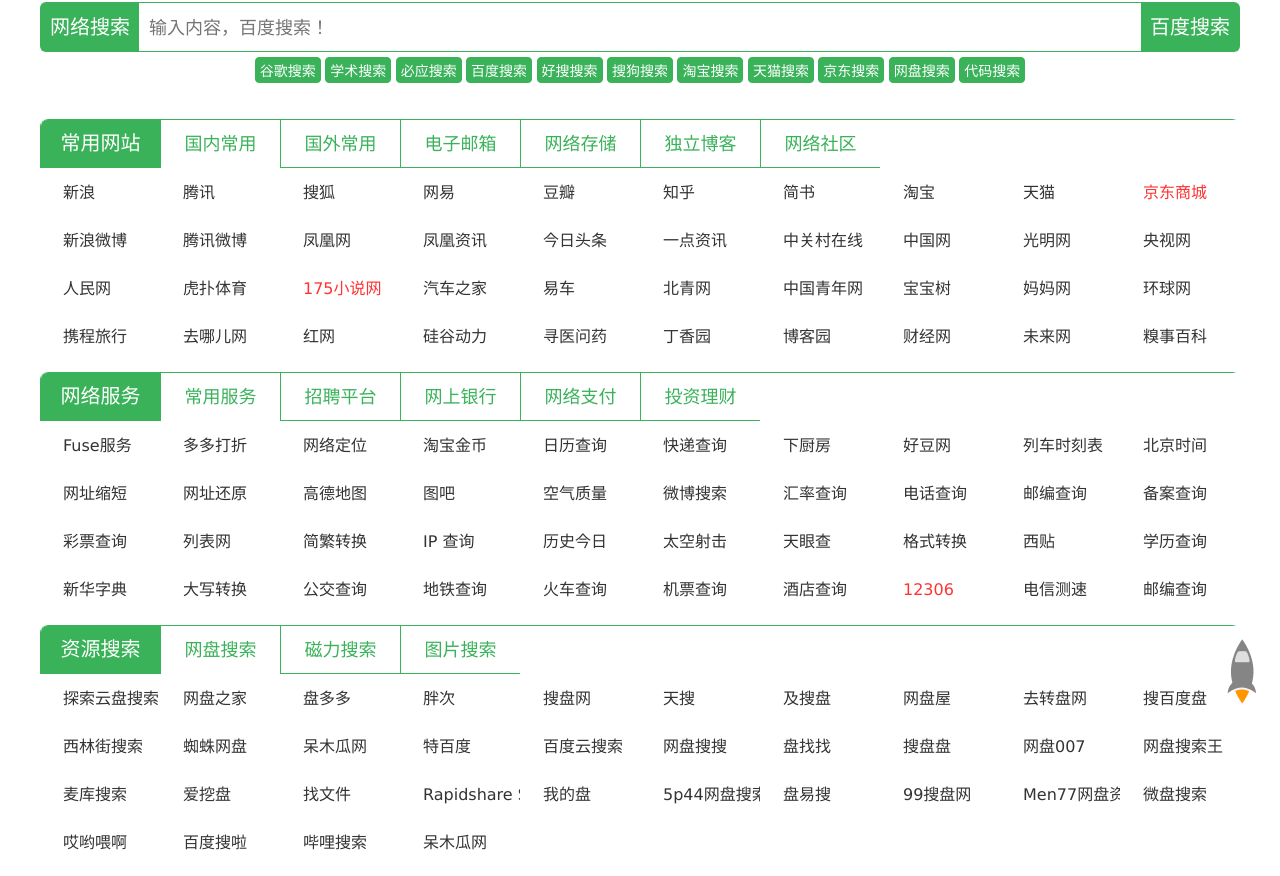
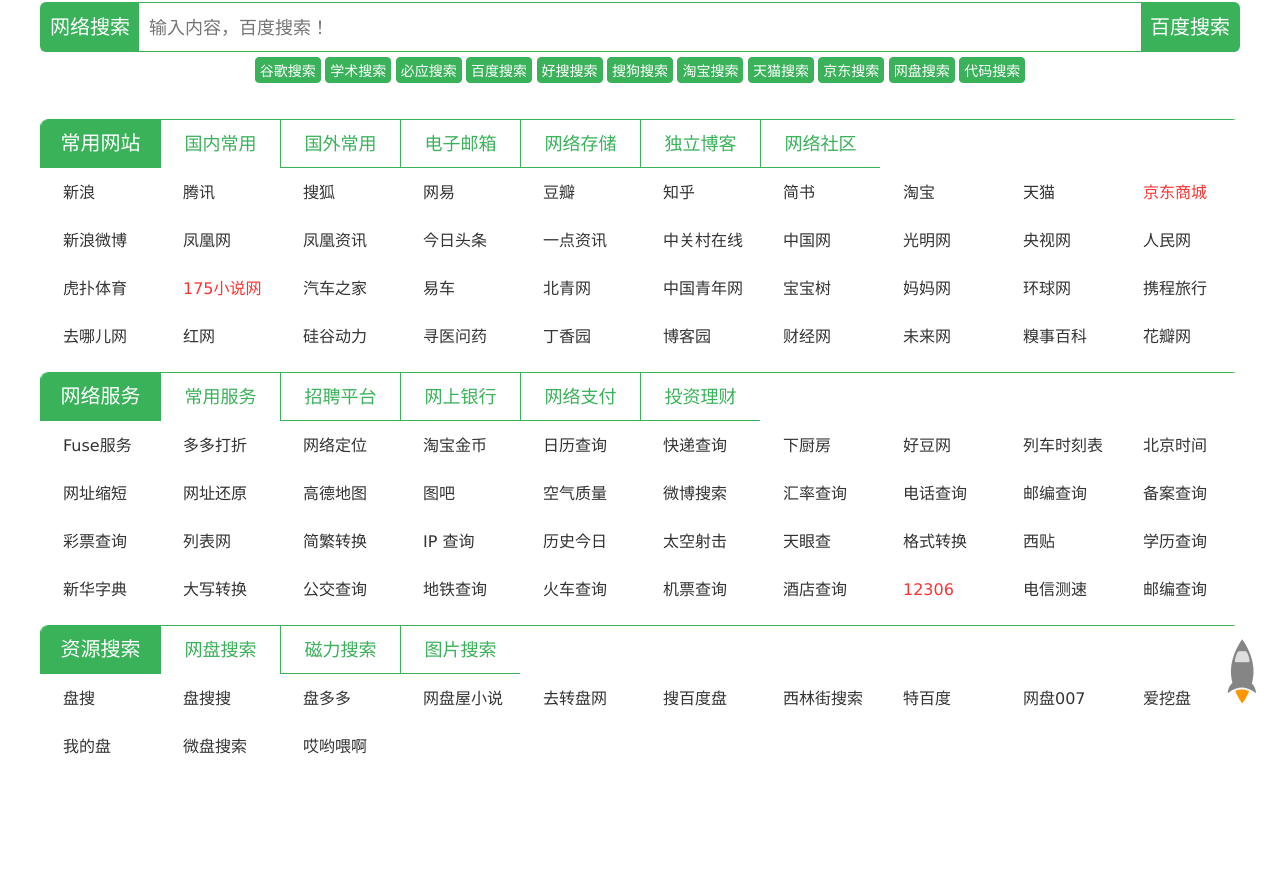
Before and after one commit to solookin/fusetools, a plain HTML site: page index.html in a window 1280 px wide. Shown: the part 76-952 px from the top of the page. Drawn offline with nearby package versions, Linux system fonts and the light colour scheme.

Commit message:
fix some website

```diff
--- a/index.html
+++ b/index.html
@@ -103,7 +103,6 @@
                     <li><a href="https://www.tmall.com/" rel="external nofollow noopener" target="_blank" title="天猫 - 网购平台！">天猫</a></li>
                     <li><a href="https://www.jd.com/" rel="external nofollow noopener" target="_blank" title="京东商城 - 网购平台！" class="red">京东商城</a></li>
                     <li><a href="http://weibo.com/" rel="external nofollow noopener" target="_blank" title="新浪微博 - 随时随地发现新鲜事！">新浪微博</a></li>
-                    <li><a href="http://t.qq.com/" rel="external nofollow noopener" target="_blank" title="腾讯微博 - 你的心声，世界的回声！">腾讯微博</a></li>
                     <li><a href="http://www.ifeng.com/" rel="external nofollow noopener" target="_blank" title="凤凰网 - 跨平台网络新媒体！">凤凰网</a></li>
                     <li><a href="http://news.ifeng.com/" rel="external nofollow noopener" target="_blank" title="凤凰资讯 - 24小时提供大陆、台湾、香港、国际重大新闻资讯！">凤凰资讯</a></li>
                     <li><a href="https://www.toutiao.com/" rel="external nofollow noopener" target="_blank" title="今日头条 - 你关心的，才是头条！">今日头条</a></li>
@@ -613,40 +612,19 @@ friends and family">谷歌钱包</a></li>
             </div>
             <div class="box-content">
                 <ul id="box03body01" class="first">
-                    <li><a href="http://tansuo233.com/" rel="external nofollow noopener" target="_blank">探索云盘搜索</a></li>
-                    <li><a href="http://www.wowenda.com/" rel="external nofollow noopener" target="_blank" title="百度网盘之家 - 百度网盘搜索引擎！">网盘之家</a></li>
+                    <li><a href="http://pansou.com/" rel="external nofollow noopener" target="_blank">盘搜</a></li>
+                    <li><a href="http://pansoso.com/" rel="external nofollow noopener" target="_blank">盘搜搜</a></li>
                     <li><a href="http://www.panduoduo.net/" rel="external nofollow noopener" target="_blank" title="盘多多 - 百度网盘搜索引擎！">盘多多</a></li>
-                    <li><a href="https://www.panc.cc/" rel="external nofollow noopener" target="_blank" title="胖次网盘搜索 - 热爱分享！">胖次</a></li>
-                    <li><a href="http://www.soupan.info/" rel="external nofollow noopener" target="_blank" title="搜盘网 - 网盘搜索引擎！">搜盘网</a></li>
-                    <li><a href="http://www.daysou.com/" rel="external nofollow noopener" target="_blank" title="天搜 - 国内优秀网盘搜索引擎！">天搜</a></li>
-                    <li><a href="http://www.jisoupan.com/" rel="external nofollow noopener" target="_blank" title="及搜盘 - 百度云盘搜索引擎！">及搜盘</a></li>
-                    <li><a href="http://www.wangpanwu.com/" rel="external nofollow noopener" target="_blank" title="网盘屋 - 百度网盘搜索引擎！">网盘屋</a></li>
+                    <li><a href="http://www.wangpanwu.com/" rel="external nofollow noopener" target="_blank" title="网盘屋 - 小说！">网盘屋小说</a></li>
                     <li><a href="http://www.quzhuanpan.com/" rel="external nofollow noopener" target="_blank" title="去转盘网 - 网盘搜索引擎！">去转盘网</a></li>
                     <li><a href="http://www.sobaidupan.com/" rel="external nofollow noopener" target="_blank">搜百度盘</a></li>
                     <li><a href="http://www.xilinjie.com/" rel="external nofollow noopener" target="_blank" title="西林街搜索（X站） - 重新定义搜索引擎；不只有网盘搜索，更是全网资源垂直搜索引擎。">西林街搜索</a></li>
-                    <li><a href="http://www.zhizhupan.com/" rel="external nofollow noopener" target="_blank" title="蜘蛛网盘 - 网盘搜索引擎！">蜘蛛网盘</a></li>
-                    <li><a href="http://md5.daimugua.com/" rel="external nofollow noopener" target="_blank" title="呆木瓜网 - 网盘搜索、课程搜索、代码搜索！">呆木瓜网</a></li>
                     <li><a href="http://www.tebaidu.com/" rel="external nofollow noopener" target="_blank" title="特百度 - 百度云网盘搜索！">特百度</a></li>
-                    <li><a href="http://www.down20.com/" rel="external nofollow noopener" target="_blank" title="百度云搜索 - 网盘搜索引擎！">百度云搜索</a></li>
-                    <li><a href="http://www.wpsoso.com/" rel="external nofollow noopener" target="_blank" title="网盘搜搜 - 网盘搜索引擎（115网盘|Rayfile飞速网|P2P搜索）">网盘搜搜</a></li>
-                    <li><a href="http://www.panzz.com/" rel="external nofollow noopener" target="_blank" title="盘找找 - 一个神奇的网盘资源搜索引擎！">盘找找</a></li>
-                    <li><a href="http://www.sopanpan.com/" rel="external nofollow noopener" target="_blank" title="搜盘盘 - 百度网盘搜索引擎！">搜盘盘</a></li>
                     <li><a href="http://wangpan007.com/" rel="external nofollow noopener" target="_blank" title="网盘007 - 网盘搜索引擎！">网盘007</a></li>
-                    <li><a href="http://www.shoujikz.com/" rel="external nofollow noopener" target="_blank" title="网盘搜索王 - 百度网盘搜索引擎！">网盘搜索王</a></li>
-                    <li><a href="http://www.baidu10.net/" rel="external nofollow noopener" target="_blank" title="麦库搜索 - 百度网盘搜索引擎！">麦库搜索</a></li>
                     <li><a href="http://www.iwapan.com/" rel="external nofollow noopener" target="_blank" title="爱挖盘 - 网盘搜索，就是爱挖盘！">爱挖盘</a></li>
-                    <li><a href="http://www.zhaofile.com/" rel="external nofollow noopener" target="_blank" title="找文件 - 网盘搜索引擎（百度网盘搜索、迅雷快传搜索）">找文件</a></li>
-                    <li><a href="https://rapid-search-engine.com/" rel="external nofollow noopener" target="_blank" title="Rapidshare Search Engine - Search files hosted on rapidshare">Rapidshare Search Engine</a></li>
                     <li><a href="http://www.wodepan.com/" rel="external nofollow noopener" target="_blank" title="我的盘 - 网盘搜索引擎！">我的盘</a></li>
-                    <li><a href="http://www.5p44.com/" rel="external nofollow noopener" target="_blank" title="5p44网盘搜索 - 百度网盘搜索引擎！">5p44网盘搜索</a></li>
-                    <li><a href="http://www.panyisou.com/" rel="external nofollow noopener" target="_blank" title="盘易搜 - 百度网盘搜索引擎！">盘易搜</a></li>
-                    <li><a href="http://www.suting123.com/" rel="external nofollow noopener" target="_blank" title="99搜盘网 - 百度云网盘搜索引擎！">99搜盘网</a></li>
-                    <li><a href="http://www.men77.com/" rel="external nofollow noopener" target="_blank" title="Men77网盘资源搜索 - 做最专业的网盘搜索引擎（115搜索 | RayFile搜索 | Xun6搜索）">Men77网盘资源搜索</a></li>
                     <li><a href="http://vdisk.weibo.com/share/hot" rel="external nofollow noopener" target="_blank" title="微盘搜索 - 简单易用的网盘，提供超大免费云存储空间，支持电脑、手机等任意终端的文件存储、同步和分享，是您工作、学习、生活 的必备工具！">微盘搜索</a></li>
                     <li><a href="http://www.aiyoweia.com/" rel="external nofollow noopener" target="_blank" title="哎哟喂啊 - 百度网盘搜索引擎！">哎哟喂啊</a></li>
-                    <li><a href="http://www.bdsola.com/" rel="external nofollow noopener" target="_blank" title="百度搜啦 - 百度网盘搜索引擎！">百度搜啦</a></li>
-                    <li><a href="http://www.biliworld.com/" rel="external nofollow noopener" target="_blank" tabindex="哔哩搜索 - 百度网盘搜索引擎！" title="哔哩搜索">哔哩搜索</a></li>
-                    <li><a href="http://www.daimugua.com/" rel="external nofollow noopener" target="_blank" title="呆木瓜网 - 找教程、找资料！">呆木瓜网</a></li>
                     <li><a href="" rel="external nofollow noopener" target="_blank"></a></li>
                     <li><a href="" rel="external nofollow noopener" target="_blank"></a></li>
                     <li><a href="" rel="external nofollow noopener" target="_blank"></a></li>
```
